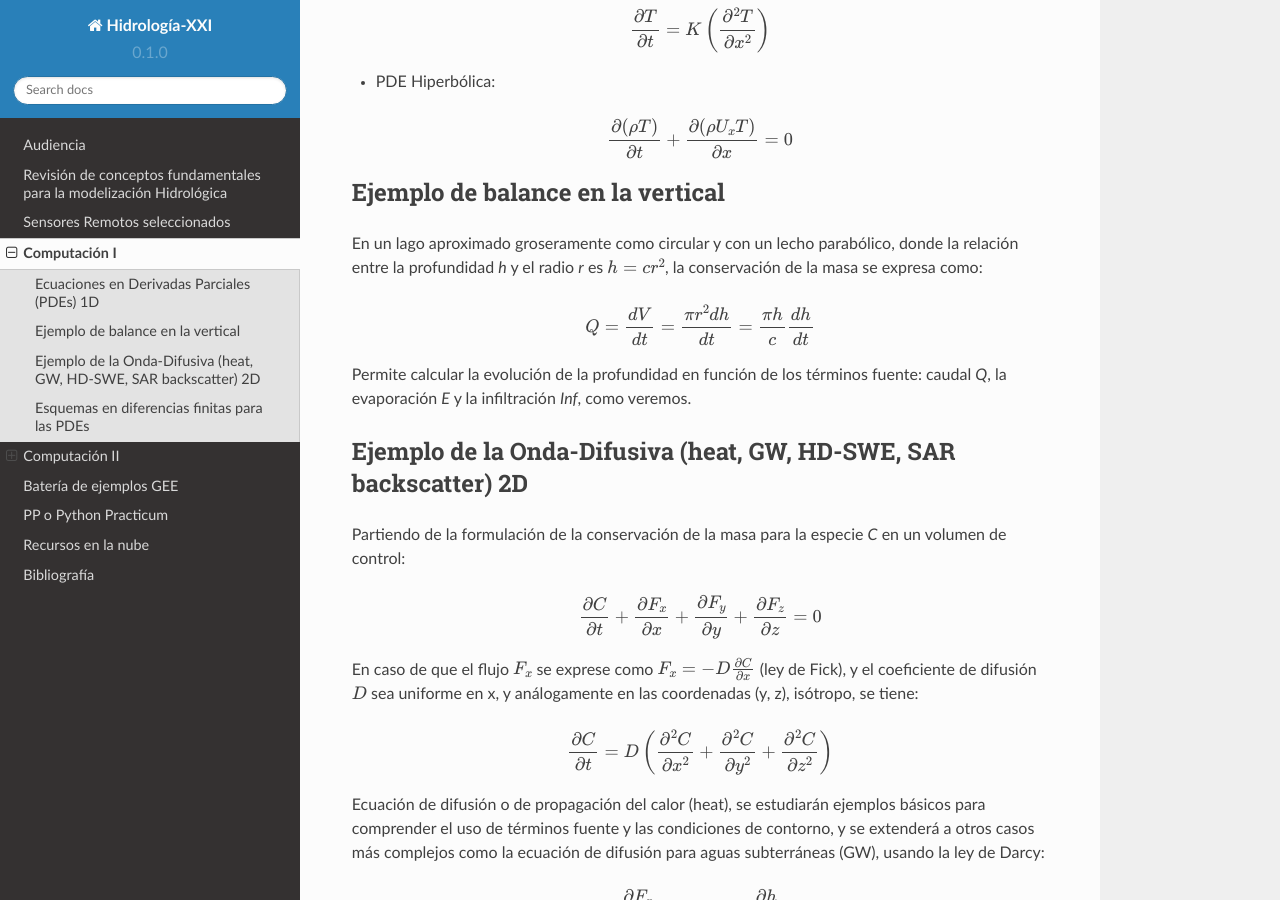
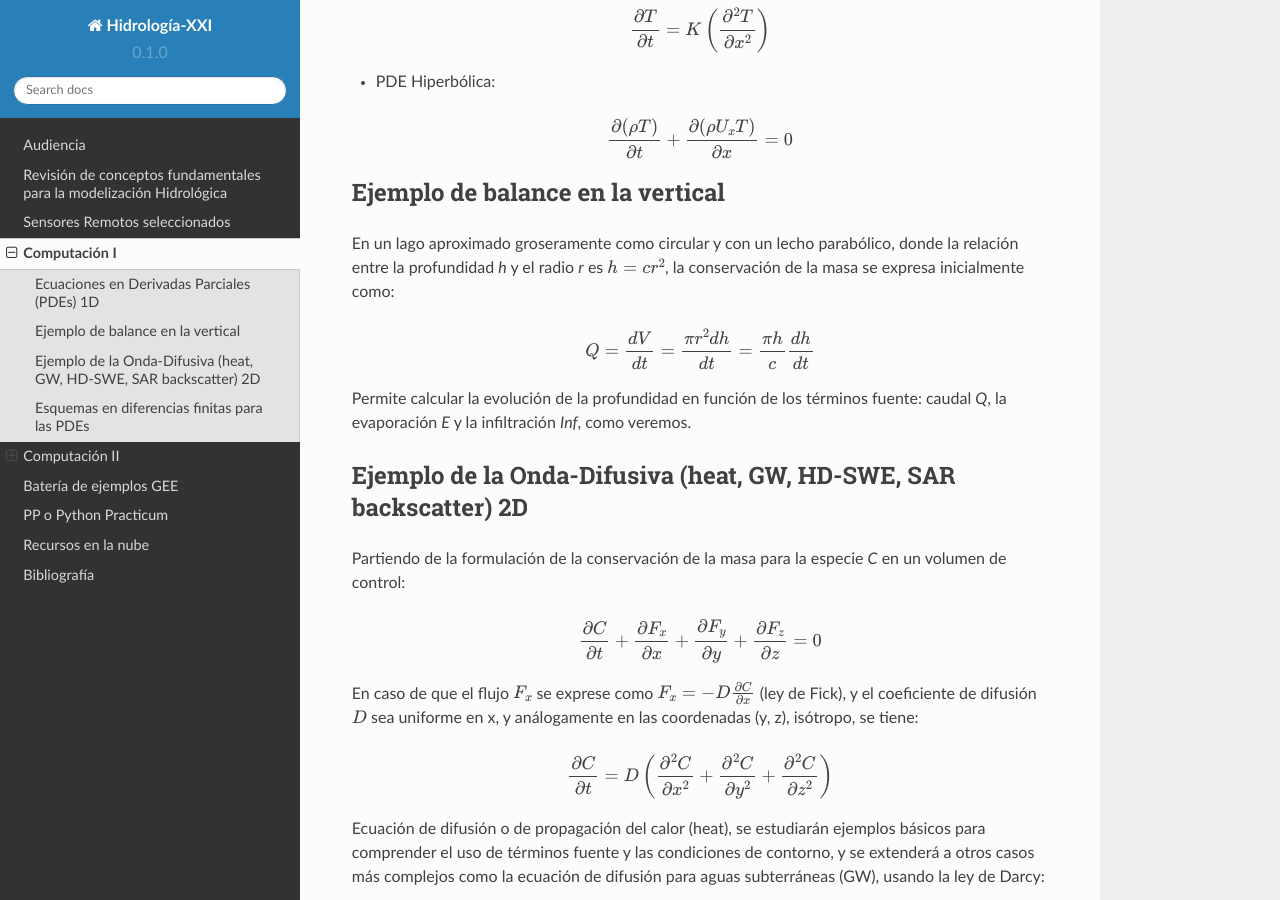
Before and after one commit to ivillamadrid/HidrologiaXXI, a Sphinx documentation site: the page built from docs/source/computacion.rst, in a window 1280 px wide and 900 px high, scrolled down 367 px. Built offline with Sphinx 7.4.7 and the Read the Docs theme 2.0.0, drawn with Linux system fonts in a browser that asks for light colours.

Commit message:
Update computacion.rst

```diff
--- a/docs/source/computacion.rst
+++ b/docs/source/computacion.rst
@@ -25,7 +25,7 @@ Ecuaciones en Derivadas Parciales (PDEs) 1D
 
 Ejemplo de balance en la vertical
 ---------------------------------
-En un lago aproximado groseramente como circular y con un lecho parabólico, donde la relación entre la profundidad *h* y el radio *r* es :math:`h=cr^2`, la conservación de la masa se expresa como:
+En un lago aproximado groseramente como circular y con un lecho parabólico, donde la relación entre la profundidad *h* y el radio *r* es :math:`h=cr^2`, la conservación de la masa se expresa inicialmente como:
 
 .. math::
 
```
